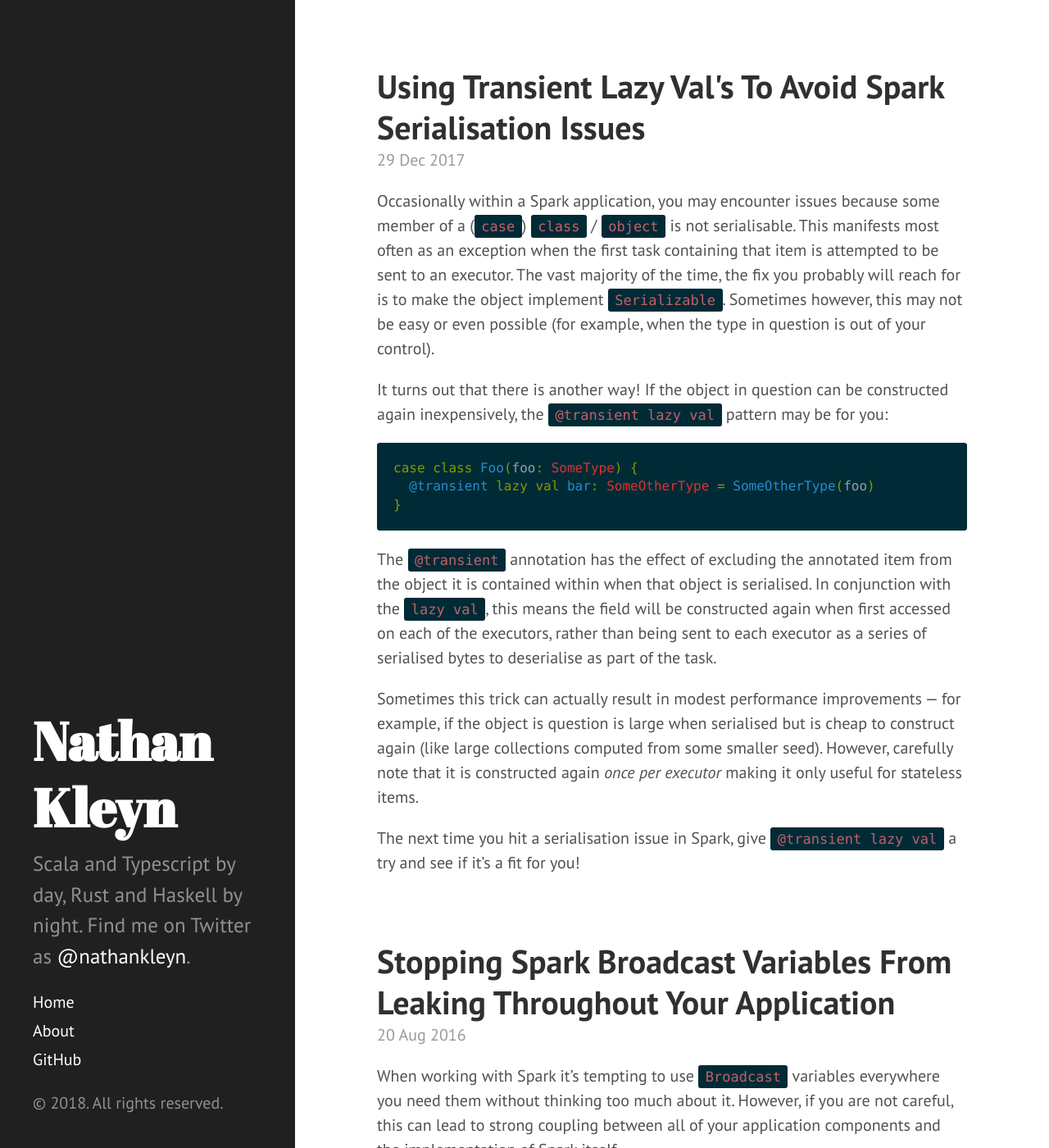
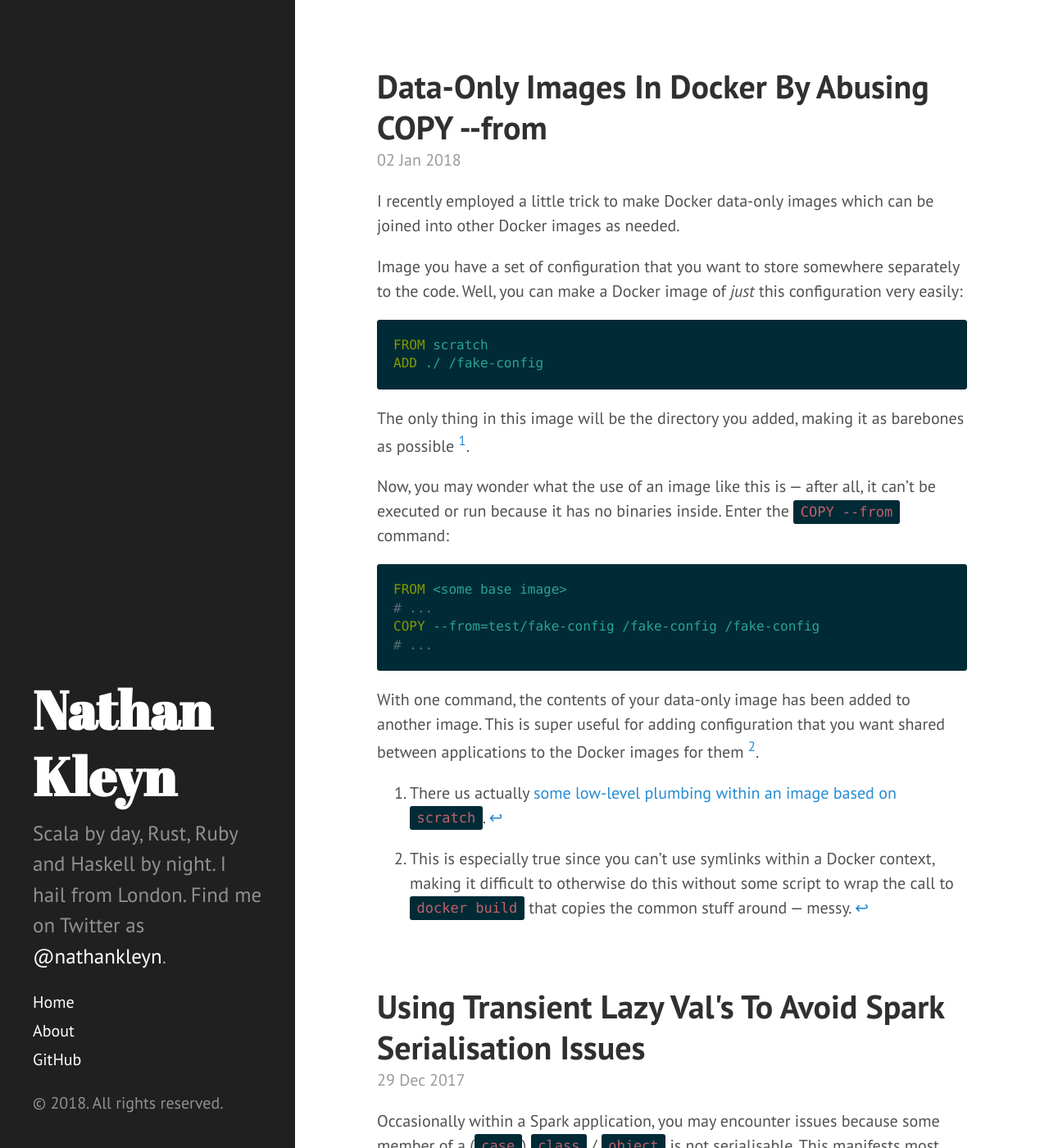
Before and after one commit to nathankleyn/nathankleyn.github.io, a Jekyll site: the page built from index.html, in a window 1280 px wide and 1400 px high. Shown: the whole window at 82% size. Built offline with Jekyll 4.4.1, drawn with Linux system fonts in a browser that asks for light colours; the list of posts is cut into pages by our own code; some of the changed text lies outside the part shown.

Commit message:
Add blog post about `COPY --from` Docker steps.

````diff
--- a/_config.yml
+++ b/_config.yml
@@ -7,7 +7,7 @@ permalink: pretty
 # Setup
 title: 'Nathan Kleyn'
 tagline: 'The musings of a programming fanatic'
-description: 'Scala and Typescript by day, Rust and Haskell by night. Find me on Twitter as <a href="https://twitter.com/nathankleyn" target="_blank">@nathankleyn</a>.'
+description: 'Scala by day, Rust, Ruby and Haskell by night. I hail from London. Find me on Twitter as <a href="https://twitter.com/nathankleyn" target="_blank">@nathankleyn</a>.'
 url: http://nathankleyn.com
 baseurl: /
 include: ['.well-known']
--- /dev/null
+++ b/_posts/2018-01-02-data-only-images-in-docker-by-abusing-copy-from.md
@@ -0,0 +1,29 @@
+---
+layout: post
+title: Data-Only Images In Docker By Abusing COPY --from
+---
+
+I recently employed a little trick to make Docker data-only images which can be joined into other Docker images as needed.
+
+Image you have a set of configuration that you want to store somewhere separately to the code. Well, you can make a Docker image of _just_ this configuration very easily:
+
+```dockerfile
+FROM scratch
+ADD ./ /fake-config
+```
+
+The only thing in this image will be the directory you added, making it as barebones as possible [^1].
+
+Now, you may wonder what the use of an image like this is — after all, it can't be executed or run because it has no binaries inside. Enter the `COPY --from` command:
+
+```dockerfile
+FROM <some base image>
+# ...
+COPY --from=test/fake-config /fake-config /fake-config
+# ...
+```
+
+With one command, the contents of your data-only image has been added to another image. This is super useful for adding configuration that you want shared between applications to the Docker images for them [^2].
+
+[^1]: There us actually [some low-level plumbing within an image based on `scratch`](https://embano1.github.io/post/scratch/).
+[^2]: This is especially true since you can't use symlinks within a Docker context, making it difficult to otherwise do this without some script to wrap the call to `docker build` that copies the common stuff around — messy.
````
